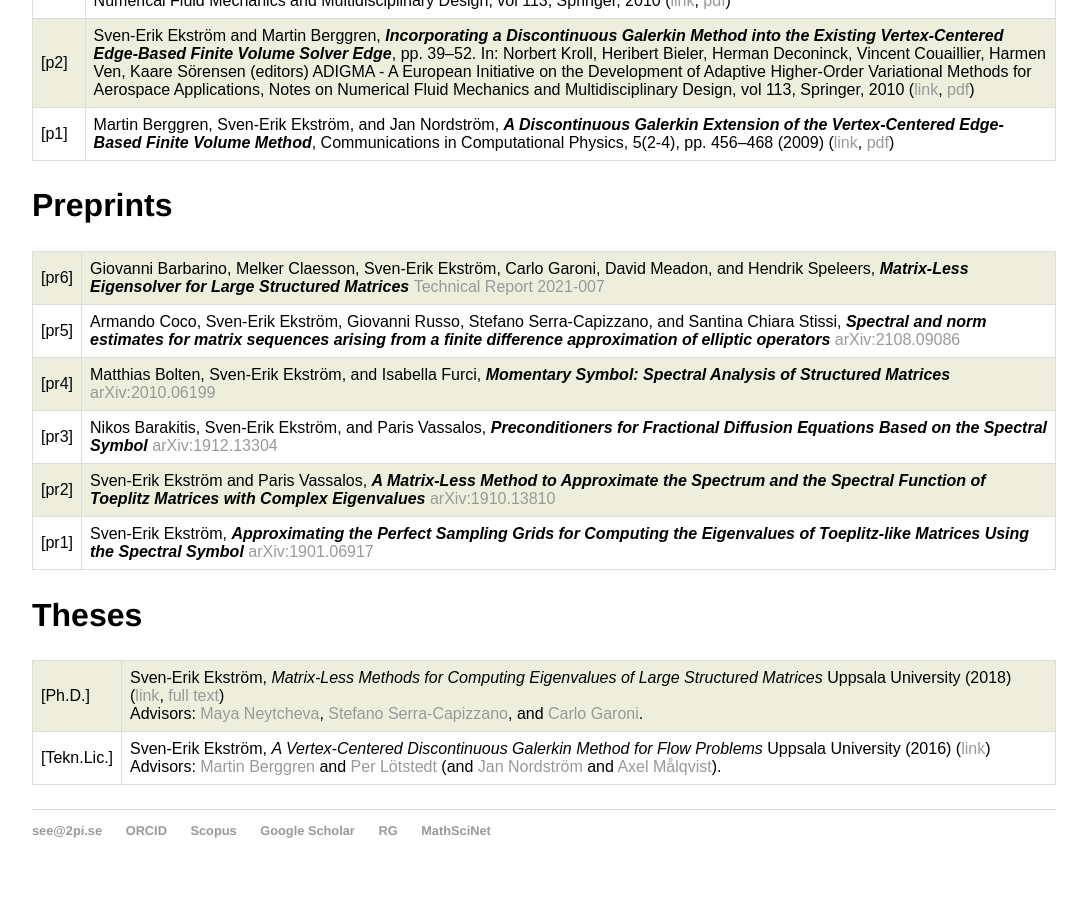
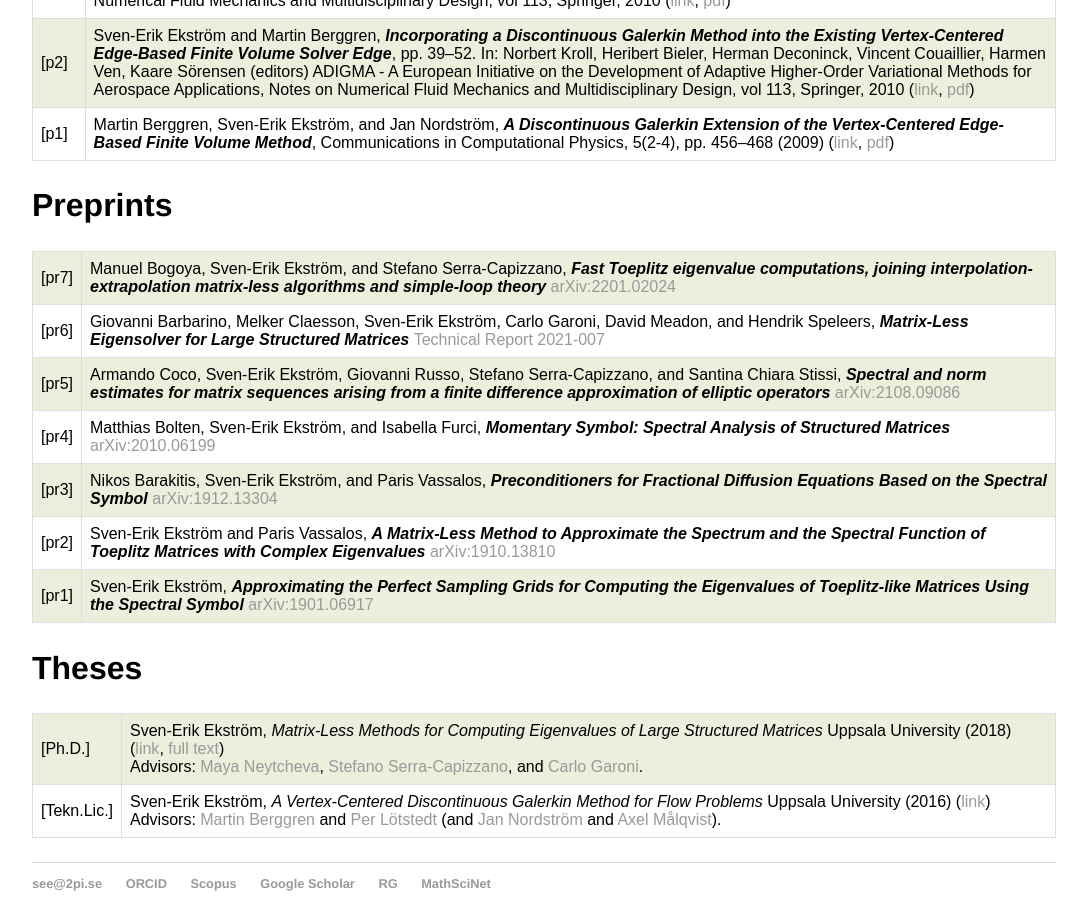
Before and after one commit to sverek/sverek.github.io, a Jekyll site: the page built from publications/index.html, in a window 1280 px wide and 900 px high, scrolled down 1023 px. Shown: the whole window, without its empty margins (96-1183 px from the left). Built offline with Jekyll 4.4.1, drawn with Linux system fonts in a browser that asks for light colours.

Commit message:
Added pr7

```diff
--- a/cv/index.html
+++ b/cv/index.html
@@ -79,7 +79,6 @@ tr:nth-child(odd) {
 
     <h2>Miscellaneous</h2>
     <table>
-    <tr><td>Second Ph.D. advisor to <a href="https://scholar.google.se/citations?user=012cWm0AAAAJ">Isabella Furci</a> (2018).</td></tr>
     <tr><td>Managing editor for the diamond open access journal <i>Electronic Transactions on Numerical Analysis</i> (<a href="http://etna.math.kent.edu">ETNA</a>).</td></tr>
     <tr><td>Referee for: <a href="https://link.springer.com/journal/10543">BIT Numerical mathematics</a>, <a href="http://etna.math.kent.edu">Electronic Transactions on Numerical Analysis</a>, <a href="https://www.journals.elsevier.com/journal-of-computational-and-applied-mathematics">Journal of Computational and Applied Mathematics</a>, <a href="https://www.journals.elsevier.com/linear-algebra-and-its-applications">Linear Algebra and its Applications</a>,<a href="https://onlinelibrary.wiley.com/journal/10991506">Numerical Linear Algebra with Applications</a>, <a href="https://link.springer.com/journal/211">Numerische Mathematik</a>, and <a href="https://www.siam.org/publications/journals/siam-journal-on-scientific-computing-sisc">SIAM Journal on Scientific Computing</a>.</td></tr>
     <tr><td>Memberships: <a href="https://www.ilasic.org">ILAS</a>,  <a href="https://www.siam.org">SIAM</a>, <a href="https://www.altamatematica.it/gncs/">INdAM GNCS</a>.</td></tr>
--- a/index.html
+++ b/index.html
@@ -20,6 +20,7 @@ title: www.2pi.se
         <li>2021/2022Q4, Teaching: <a href="https://www.uu.se/en/admissions/freestanding-courses/course/?kKod=1TD722&typ=1">Computer Programming II</a></li>
         <li>June 20-24, 2022, <a href="http://www.ilas2020.ie">ILAS2020</a>, Galway, Ireland (postponed)</li>
         <li>July 31-August 5, 2022, <a href="https://www.wccm2022.org/">WCCM-APCOM 2022</a>, Yokohama, Japan</li>
+        <li>2022/2023Q1, Teaching: <a href="https://www.uu.se/en/admissions/freestanding-courses/course/?kKod=1TD722&typ=1">Computer Programming II</a></li>
   </div>
 
 
--- a/publications/index.html
+++ b/publications/index.html
@@ -104,6 +104,12 @@ tr:nth-child(odd) {
 		<h2>Preprints</h2>
 		<table>
 			<tr>
+				<td>[pr7]</td>
+				<td>Manuel Bogoya, Sven-Erik Ekström, and Stefano Serra-Capizzano, <i><b>Fast Toeplitz eigenvalue computations, joining interpolation-extrapolation matrix-less algorithms and simple-loop theory
+				</b></i> <a href="https://arxiv.org/abs/2201.02024">arXiv:2201.02024</a>
+				</td>
+			</tr>
+			<tr>
 				<td>[pr6]</td>
 				<td>Giovanni Barbarino, Melker Claesson, Sven-Erik Ekström, Carlo Garoni, David Meadon, and Hendrik Speleers, <i><b>Matrix-Less Eigensolver for Large Structured Matrices
 				</b></i> <a href="http://www.it.uu.se/research/publications/reports/2021-007/">Technical Report 2021-007</a>
```
